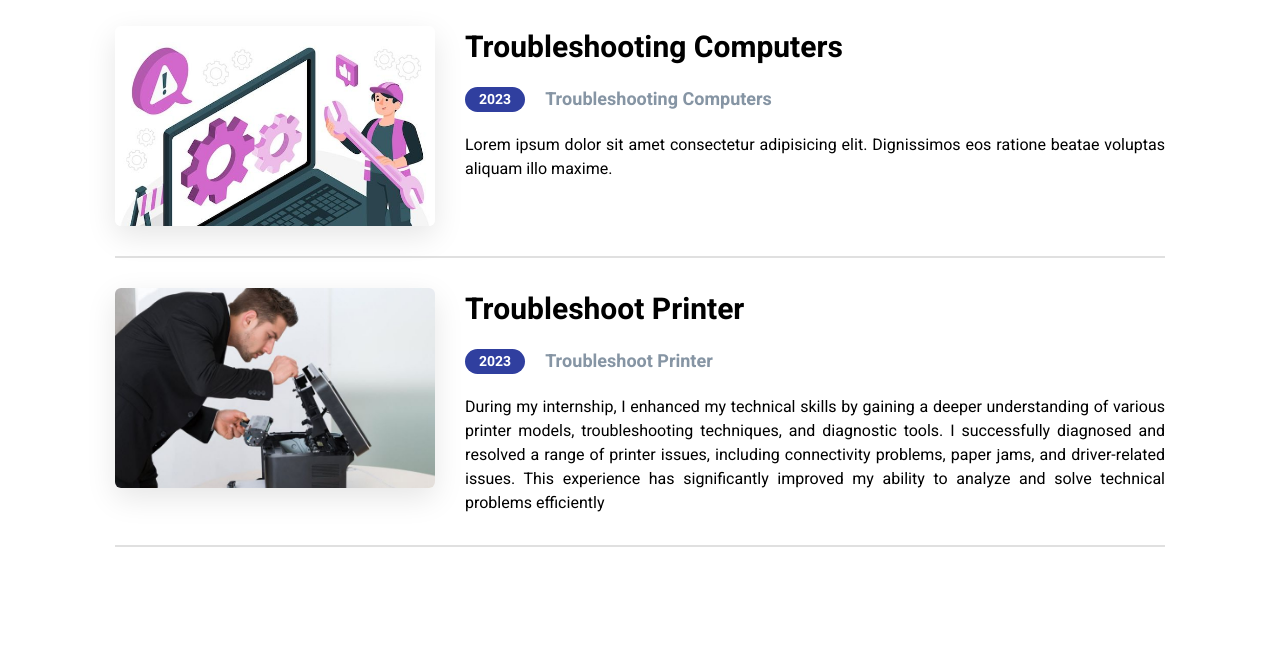
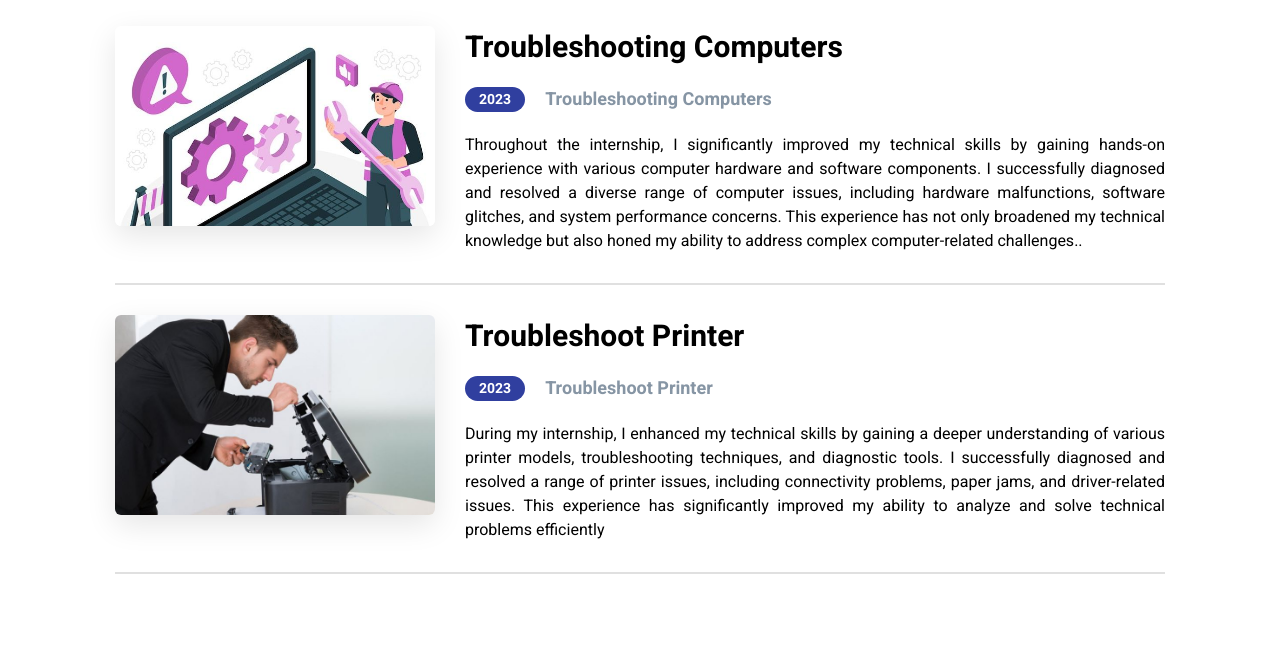
Before and after one commit to dameee1/damiangerona, a plain HTML site: page works.html in a window 1280 px wide. Shown: the part 1020-1675 px from the top of the page. Drawn offline with nearby package versions, Linux system fonts and the light colour scheme.

Commit message:
Update works.html

```diff
--- a/works.html
+++ b/works.html
@@ -73,8 +73,8 @@
                         <div class="year-badge">2023</div>
                         <h4>Troubleshooting Computers</h4>
                     </div>
-                    <p>Lorem ipsum dolor sit amet consectetur adipisicing elit. Dignissimos eos ratione beatae voluptas
-                        aliquam illo maxime.</p>
+                    <p>Throughout the internship, I significantly improved my technical skills by gaining hands-on experience with various computer hardware and software components. I successfully diagnosed and resolved a diverse range of computer issues, including hardware malfunctions, software glitches, and system performance concerns. This experience has not only broadened my technical
+                        knowledge but also honed my ability to address complex computer-related challenges..</p>
                 </div>
             </div>
             <div class="item">
```
